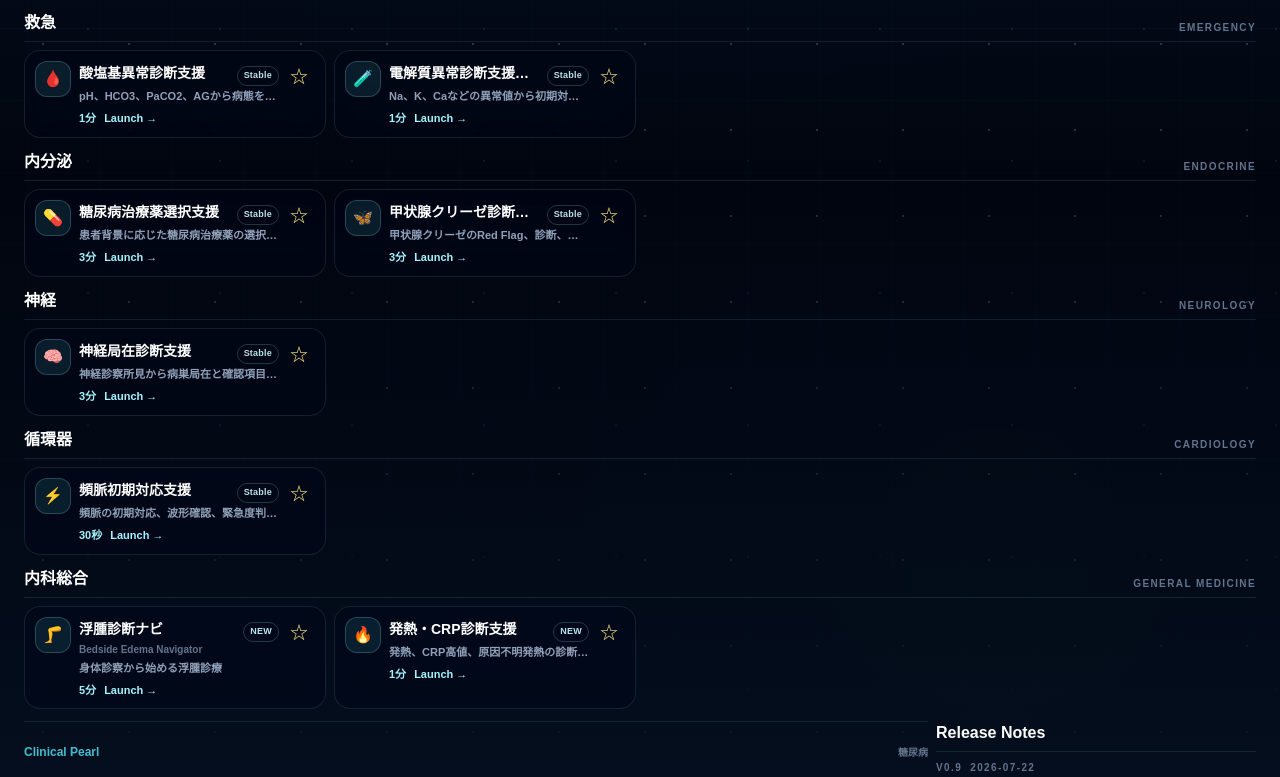
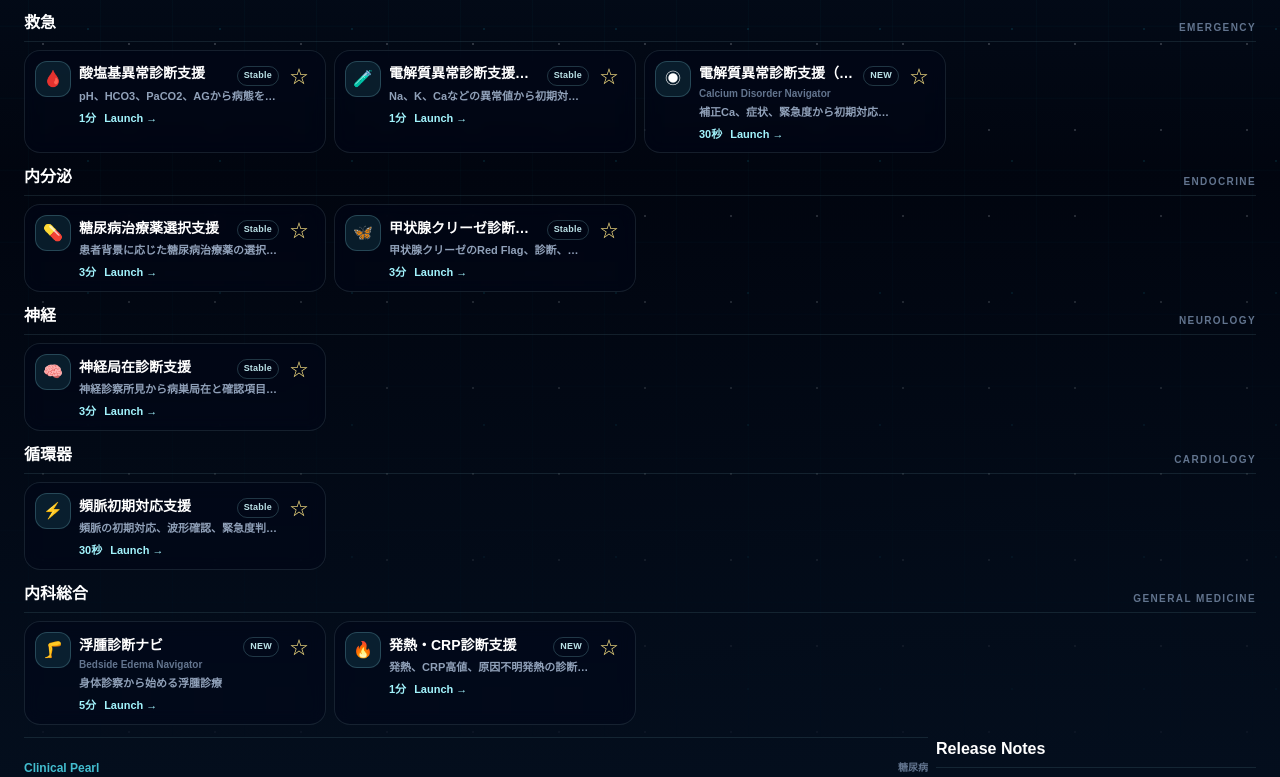
Before and after one commit to itooyoyo/medical-secretary, a Next.js app: page / in a window 1280 px wide. Shown: the part 601-1378 px from the top of the page. Built offline with nearby package versions, Linux system fonts and the light colour scheme.

Commit message:
feat: add Calcium Disorder Navigator to Medical Hub

```diff
--- a/app/page.tsx
+++ b/app/page.tsx
@@ -155,6 +155,18 @@ export const apps: AppItem[] = [
     tags: ["電解質", "Na", "K", "Ca"],
   },
   {
+    id: "calcium-disorder",
+    title: "電解質異常診断支援（Ca）",
+    subtitle: "Calcium Disorder Navigator",
+    url: "https://electrolyte-diagnostic-assistant-ca.vercel.app/",
+    icon: "◉",
+    category: "救急",
+    description: "補正Ca、症状、緊急度から初期対応と次の検査を30秒で整理。",
+    estimatedTime: "30秒",
+    badges: ["NEW"],
+    tags: ["電解質", "Ca", "高Ca", "低Ca", "救急"],
+  },
+  {
     id: "thyroid-crisis",
     title: "甲状腺クリーゼ診断支援",
     url: "https://thyroid-crisis-navigator.vercel.app/",
@@ -223,8 +235,8 @@ export const clinicalPearls: ClinicalPearl[] = [
 
 export const releaseNotes = {
   version: VERSION,
-  date: "2026-07-22",
-  changes: "トップページを余白中心に整理し、浮腫診断ナビの表示名を更新。",
+  date: "2026-07-29",
+  changes: "救急シリーズに電解質異常診断支援（Ca）を追加。",
 };
 
 export function safeParse<T>(value: string | null, fallback: T): T {
```
Also changed, not shown: 1 other file (tests, documents, lock files or other folders).
